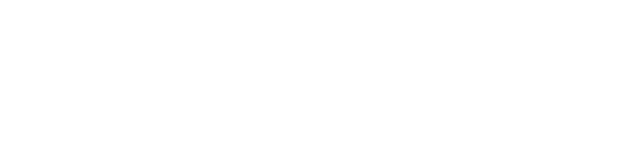
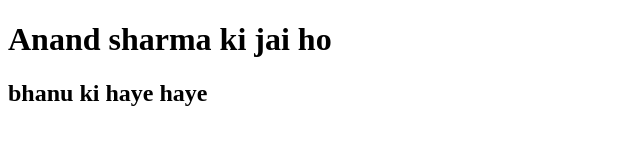
Before and after one commit to anandsharma2002/A-B-practice-repo-1, a plain HTML site: page index.html in a window 1280 px wide. Shown: the whole page, without its empty margins (0-640 px from the left). Drawn offline with Linux system fonts and the light colour scheme.

Commit message:
added newtags

```diff
--- a/index.html
+++ b/index.html
@@ -6,6 +6,7 @@
     <title>Document</title>
 </head>
 <body>
-
+    <h1>Anand sharma ki jai ho</h1>
+    <h2>bhanu ki haye haye</h2>
 </body>
 </html>
```
